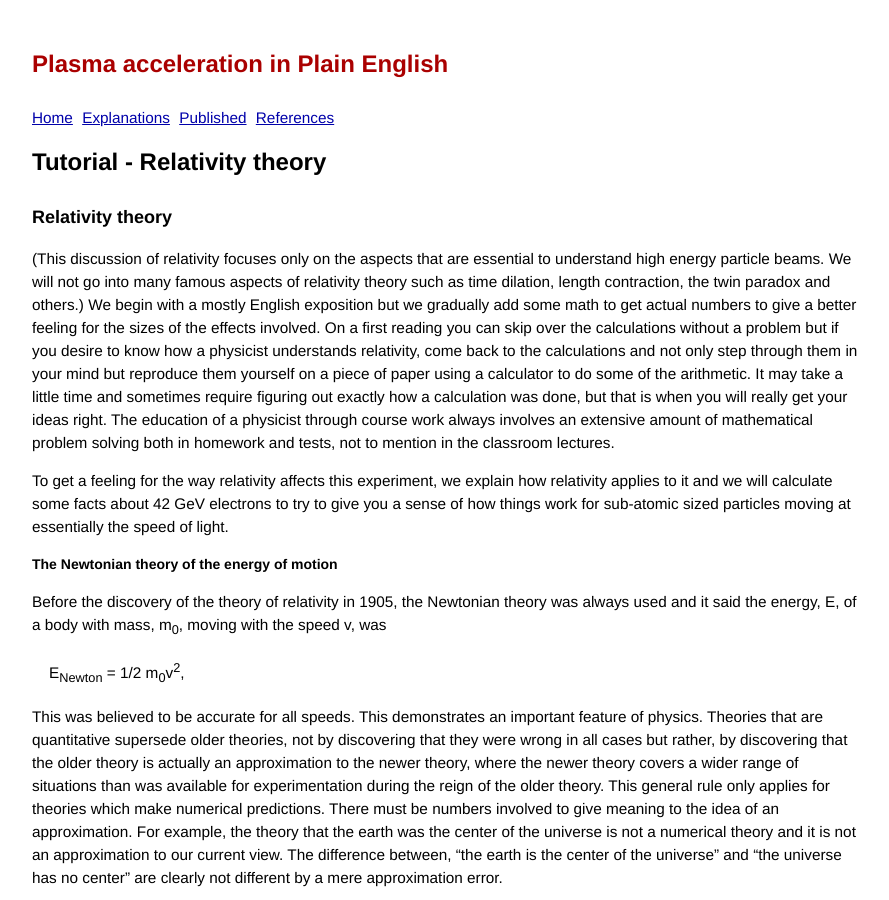
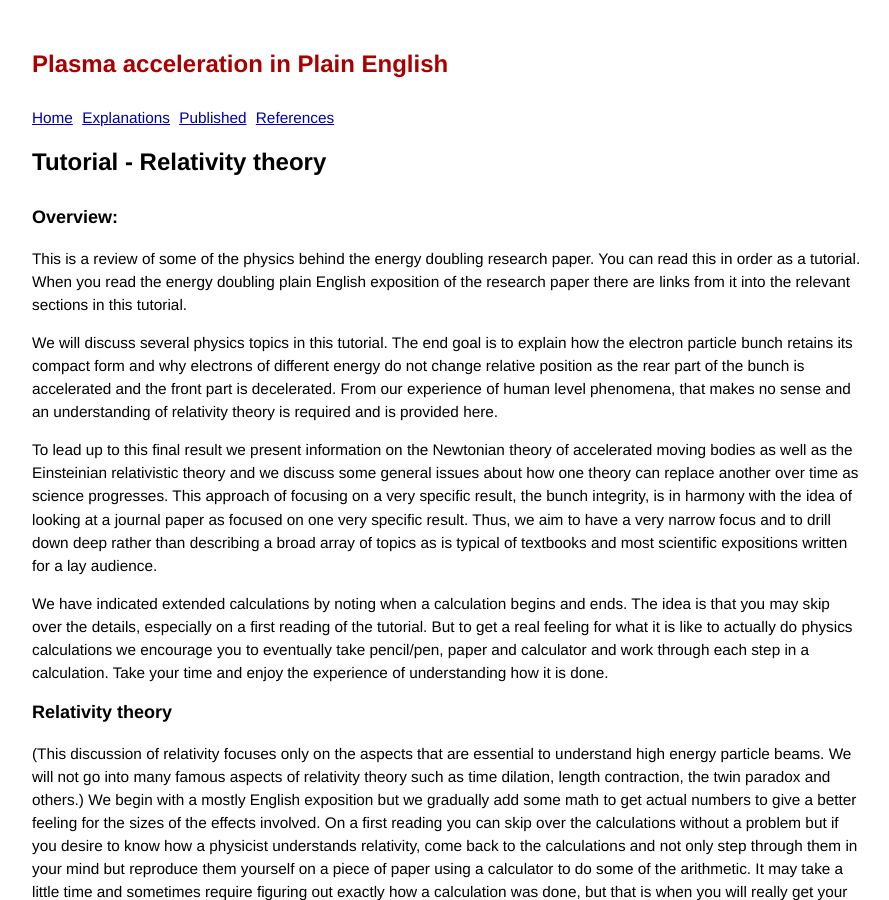
Before and after one commit to grbfacet/facet, a Jekyll site: the page built from relativity-tutorial.md, in a window 1280 px wide and 900 px high. Shown: the whole window, without its empty margins (193-1082 px from the left). Built offline with Jekyll 4.4.1, drawn with Linux system fonts in a browser that asks for light colours.

Commit message:
Update relativity-tutorial.md

```diff
--- a/relativity-tutorial.md
+++ b/relativity-tutorial.md
@@ -2,6 +2,17 @@
 layout: default
 title: Tutorial - Relativity theory
 ---
+
+### Overview:
+
+This is a review of some of the physics behind the energy doubling research paper. You can read this in order as a tutorial. When you read the energy doubling plain English exposition of the research paper there are links from it into the relevant sections in this tutorial.
+
+We will discuss several physics topics in this tutorial. The end goal is to explain how the electron particle bunch retains its compact form and why electrons of different energy do not change relative position as the rear part of the bunch is accelerated and the front part is decelerated. From our experience of human level phenomena, that makes no sense and an understanding of relativity theory is required and is provided here.
+
+To lead up to this final result we present information on the Newtonian theory of accelerated moving bodies as well as the Einsteinian relativistic theory and we discuss some general issues about how one theory can replace another over time as science progresses. This approach of focusing on a very specific result, the bunch integrity, is in harmony with the idea of looking at a journal paper as focused on one very specific result. Thus, we aim to have a very narrow focus and to drill down deep rather than describing a broad array of topics as is typical of textbooks and most scientific expositions written for a lay audience.
+
+We have indicated extended calculations by noting when a calculation begins and ends. The idea is that you may skip over the details, especially on a first reading of the tutorial. But to get a real feeling for what it is like to actually do physics calculations we encourage you to eventually take pencil/pen, paper and calculator and work through each step in a calculation. Take your time and enjoy the experience of understanding how it is done.
+
 
 
 ### Relativity theory
```
